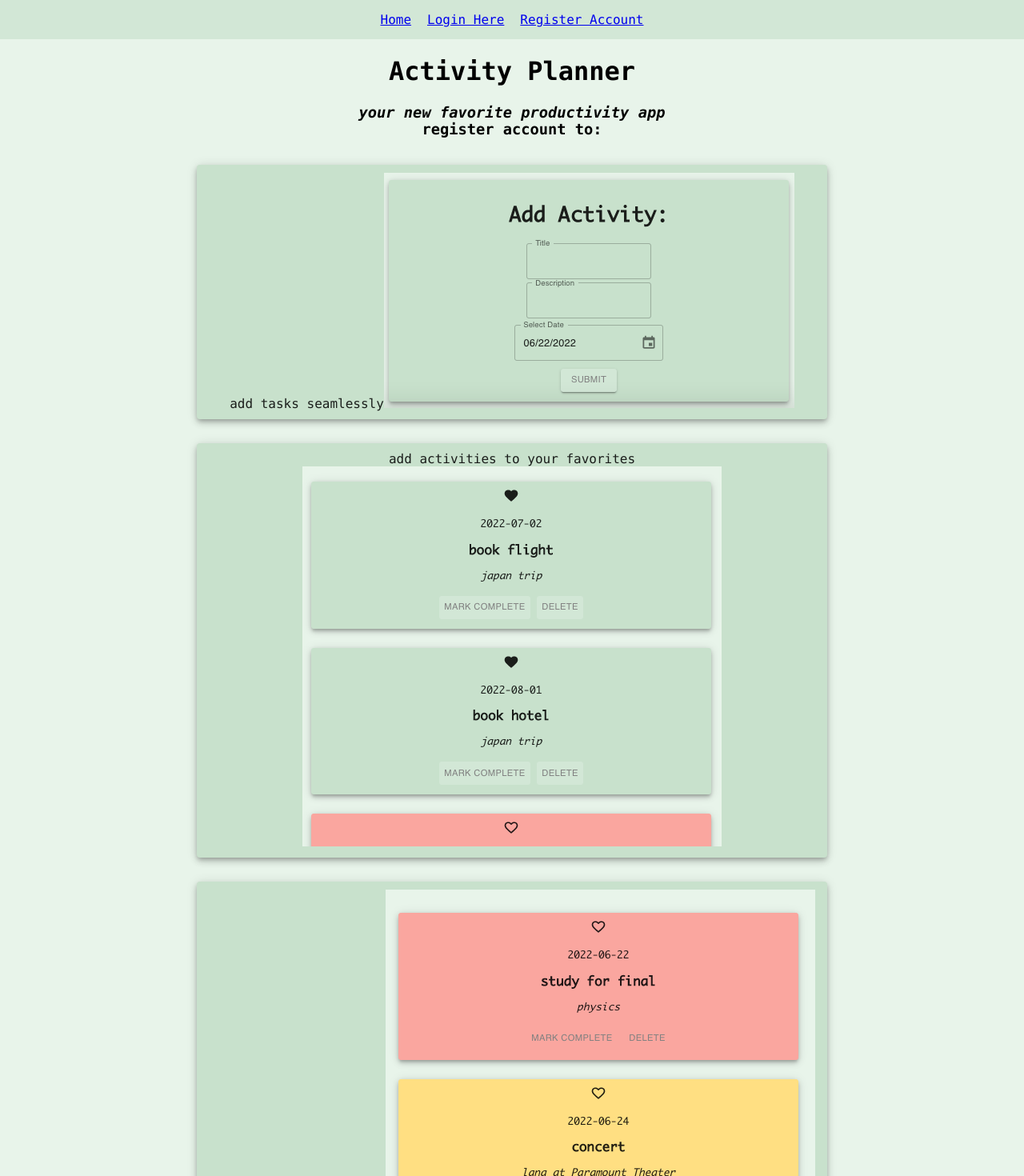
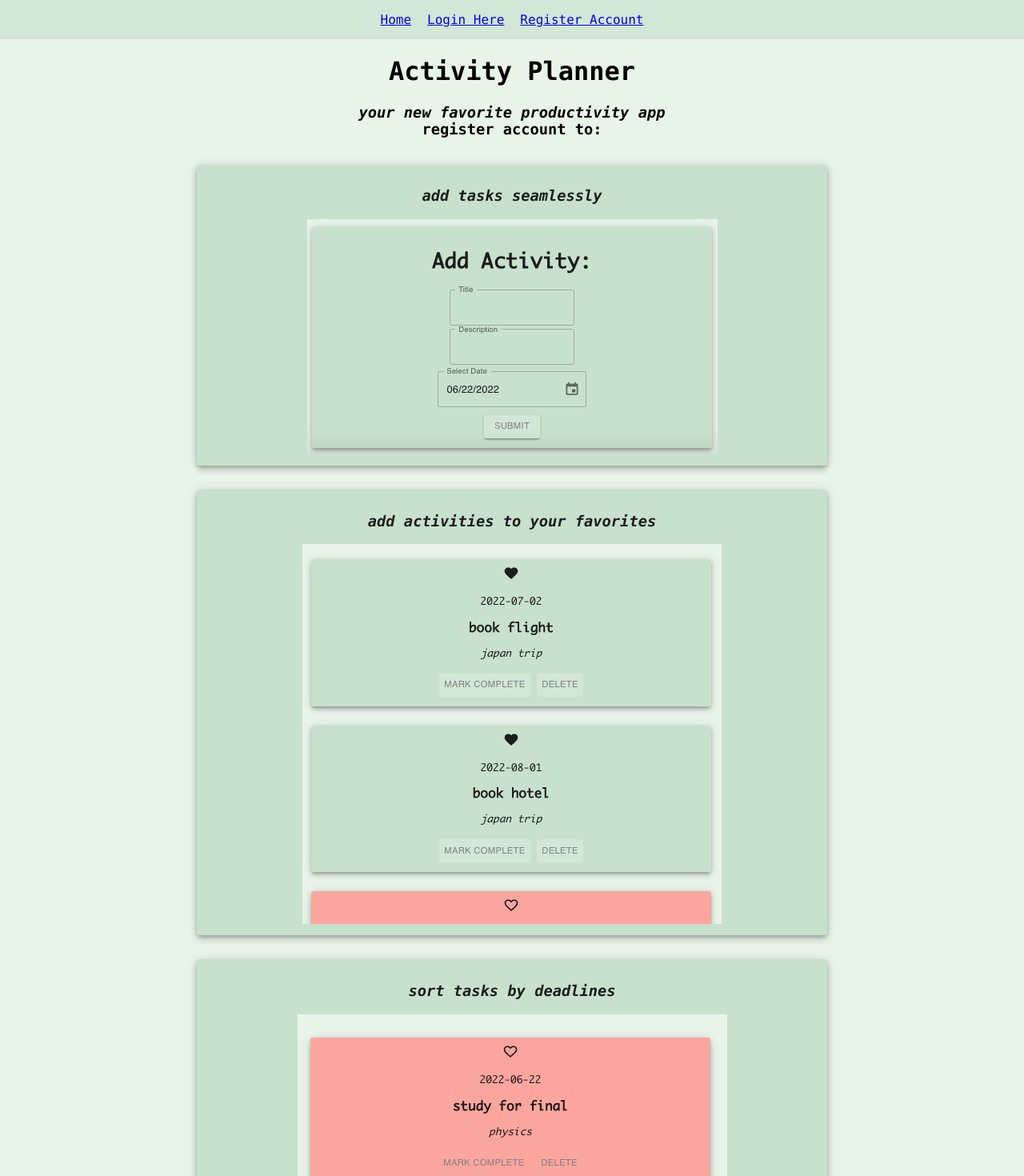
Before and after one commit to tmie111/react-frontend, a React (Create React App) app in the folder react-activity-planner-frontend/: page / in a window 1280 px wide. Shown: the top 1470 px of the page at 80% size. Built offline with nearby package versions, Linux system fonts and the light colour scheme.

Commit message:
added styling

```diff
--- a/react-activity-planner-frontend/src/components/Home.js
+++ b/react-activity-planner-frontend/src/components/Home.js
@@ -6,21 +6,21 @@ const Home = () => {
         <h1>Activity Planner</h1>
         <h3><em>your new favorite productivity app</em> <br></br>
         register account to:</h3>
-        <div>
+        <div className="home blocks">
             <Paper className="card home" elevation={5}>
-            add tasks seamlessly
+            <h3><em>add tasks seamlessly</em></h3>
             <img src="/addactivity.png" alt="sorted activities" />
            </Paper>
         </div>
         <div>
             <Paper className="card home" elevation={5}>
-            add activities to your favorites
+            <h3><em>add activities to your favorites</em></h3>
             <img src="/favorites.png" alt="favorites" />
            </Paper>
         </div>
         <div>
             <Paper className="card home" elevation={5}>
-            sort tasks by deadlines
+            <h3><em>sort tasks by deadlines</em></h3>
             <img src="/displayactivities.png" alt="sorted activities" />
            </Paper>
         </div>
```
Also changed, not shown: react-activity-planner-frontend/src/App.css (line endings or trailing spaces).
